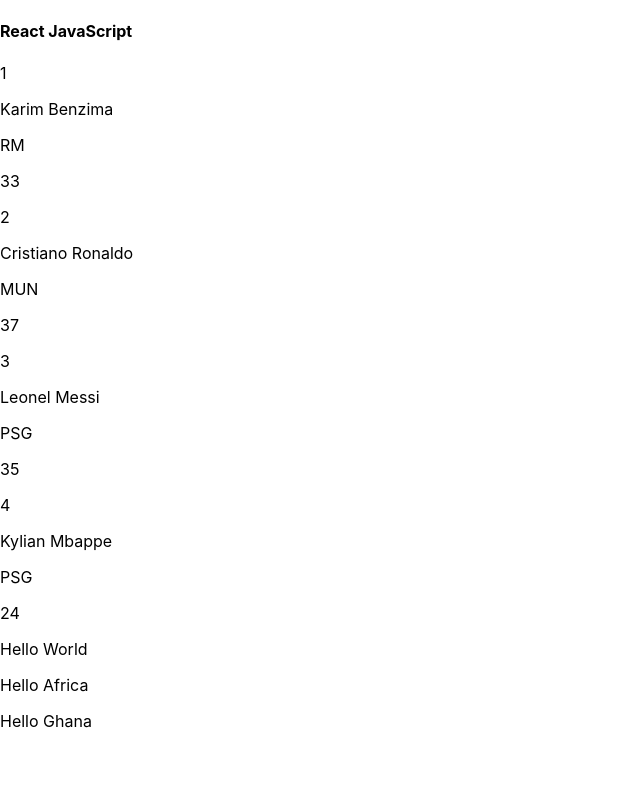
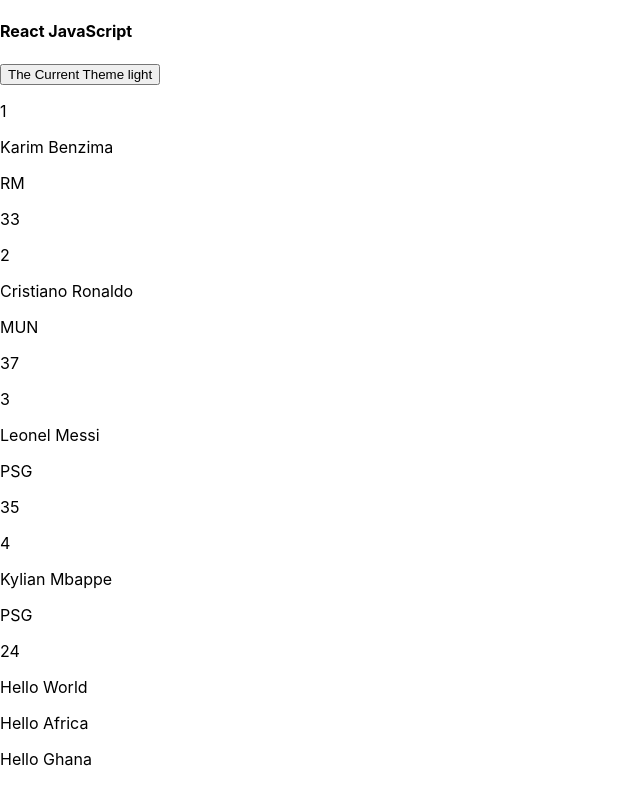
Before and after one commit to ibrahimmustapha/react-testing, a React (Create React App) app: page / in a window 1280 px wide. Shown: the whole page, without its empty margins (0-640 px from the left). Built offline with nearby package versions, Linux system fonts and the light colour scheme.

Commit message:
button tests

```diff
--- a/src/App.js
+++ b/src/App.js
@@ -1,6 +1,7 @@
 import React from 'react';
 import './App.css';
 import Layout from './components/layout'
+import Button from './components/button'
 
 const fakedata = [
   {
@@ -34,6 +35,7 @@ function App() {
   return (
     <div>
       <h4>React JavaScript</h4>
+      <Button />
         {fakedata.map((data) => {
           return (
             <div key={data.id}>
--- /dev/null
+++ b/src/components/button.js
@@ -0,0 +1,12 @@
+import React, {useState} from 'react'
+
+const ClickIt = () => {
+    const [theme, setTheme] = useState('light')
+    return (
+        <button onClick={() => setTheme(theme === 'light' ? 'dark' : 'light')}>
+            The Current Theme {theme}
+        </button>
+    )
+}
+
+export default ClickIt
```
Also changed, not shown: 2 other files (tests, documents, lock files or other folders).
